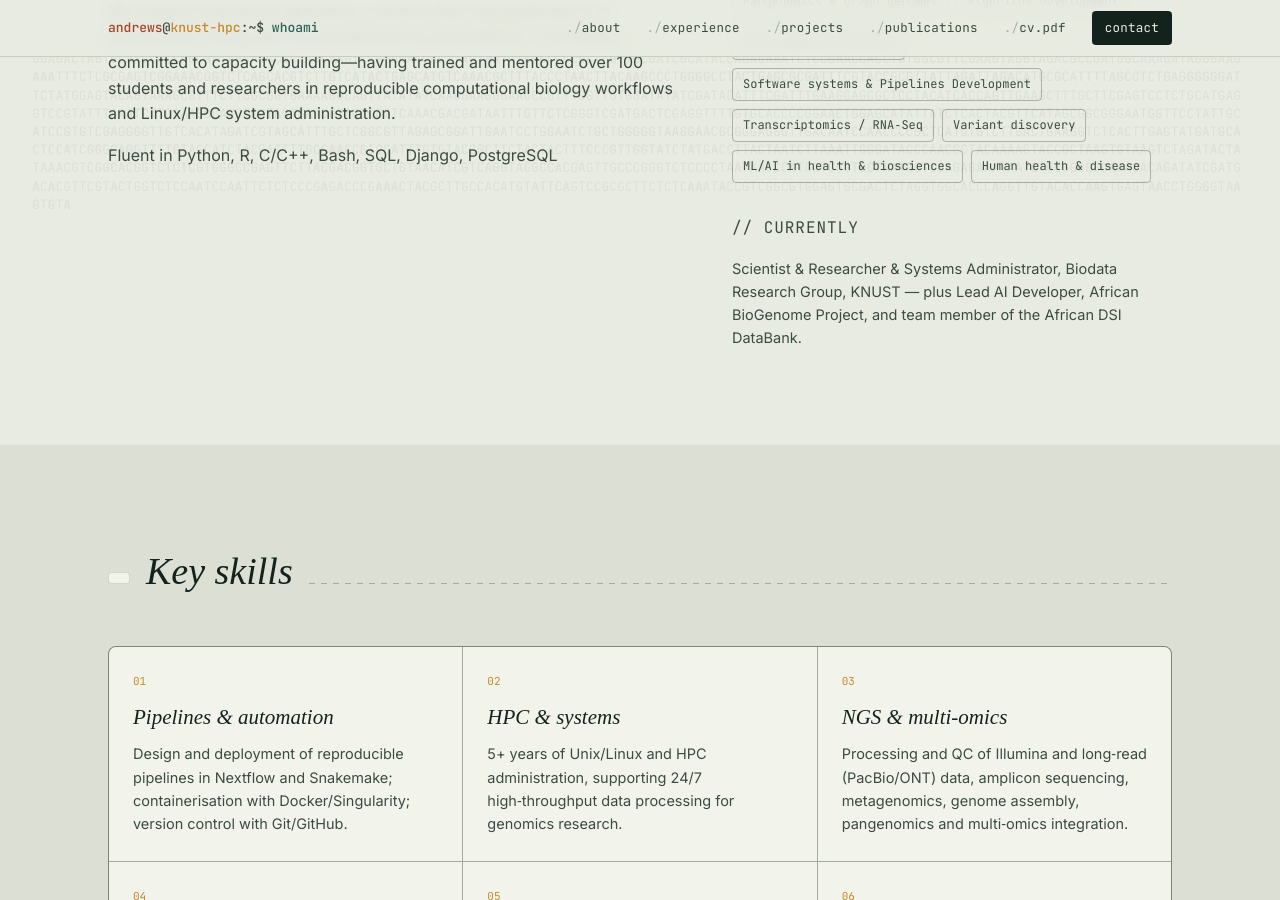
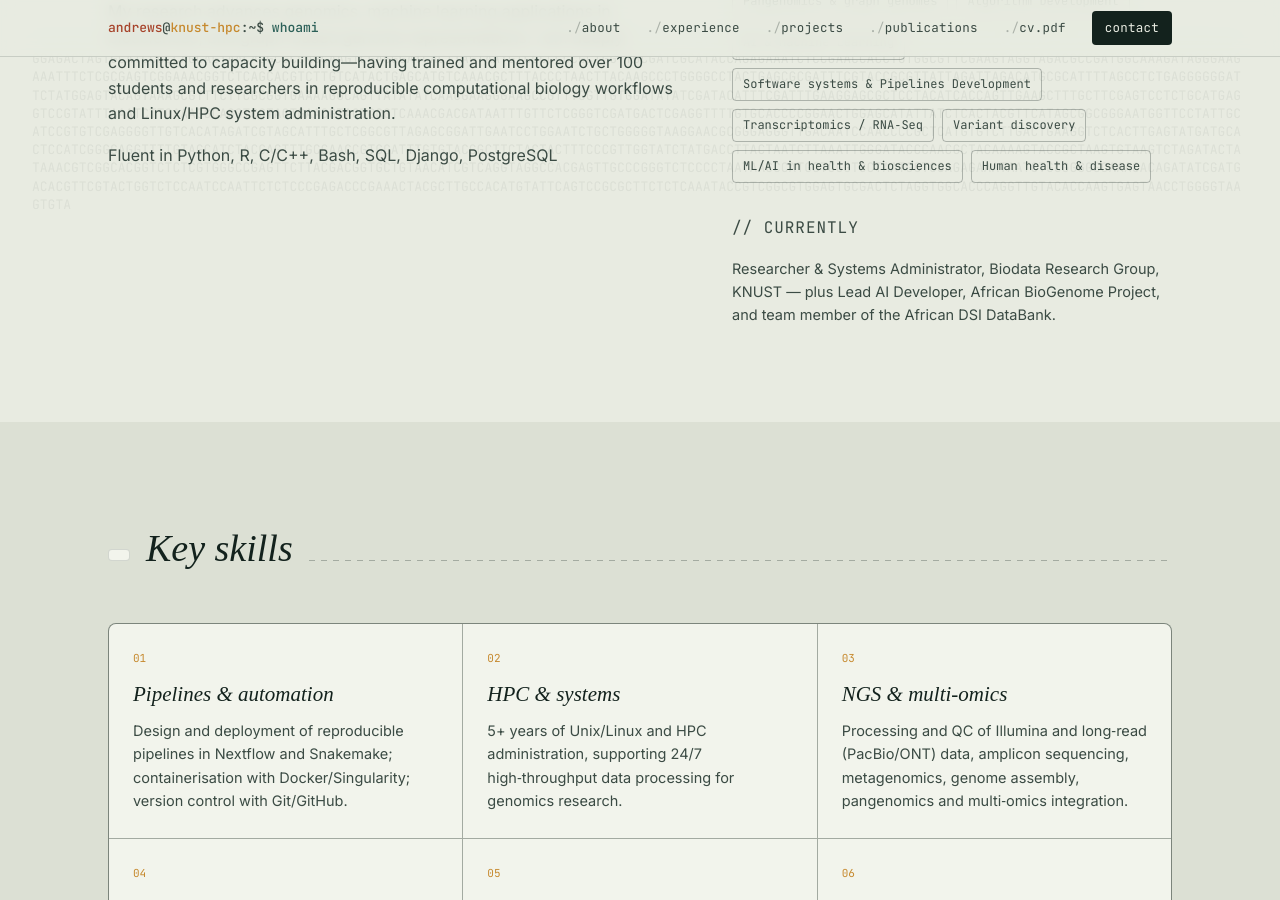
Before and after one commit to fandrew19/fandrew19.github.io, a Jekyll site: the page built from index.html, in a window 1280 px wide and 900 px high, scrolled down 1168 px. Built offline with Jekyll 4.4.1, drawn with Linux system fonts in a browser that asks for light colours; some web fonts are replaced; some of the changed text lies outside the part shown.

Commit message:
skills edit

```diff
--- a/index.html
+++ b/index.html
@@ -103,7 +103,7 @@ description: Andrews Frimpong Adu — Bioinformatics engineer and computational
           <span class="tag">Human health &amp; disease</span>
         </div>
         <p class="side-label" style="margin-top:32px;">// currently</p>
-        <p style="color:var(--ink-soft); font-size:14.5px; margin:0;">Scientist & Researcher &amp; Systems Administrator, Biodata Research Group, KNUST — plus Lead AI Developer, African BioGenome Project, and team member of the African DSI DataBank.</p>
+        <p style="color:var(--ink-soft); font-size:14.5px; margin:0;">Researcher &amp; Systems Administrator, Biodata Research Group, KNUST — plus Lead AI Developer, African BioGenome Project, and team member of the African DSI DataBank.</p>
       </div>
     </div>
   </div>
@@ -149,7 +149,7 @@ description: Andrews Frimpong Adu — Bioinformatics engineer and computational
       </div>
       <div class="log-entry">
         <span class="log-time">2022 — present</span>
-        <h3>Scientist & Researcher &amp; Systems Administrator</h3>
+        <h3>Researcher &amp; Systems Administrator</h3>
         <span class="org">Biodata Research Group, KNUST · Kumasi, Ghana</span>
         <p>Manage Linux and HPC infrastructure for large‑scale genomics research, ensuring 24/7 reliability for high‑throughput processing. Develop, maintain and optimise automated Nextflow/Snakemake pipelines; perform QC on sequencing data; manage secure data storage, transfer and archival; mentor 100+ students and researchers in reproducible bioinformatics.</p>
       </div>
```
